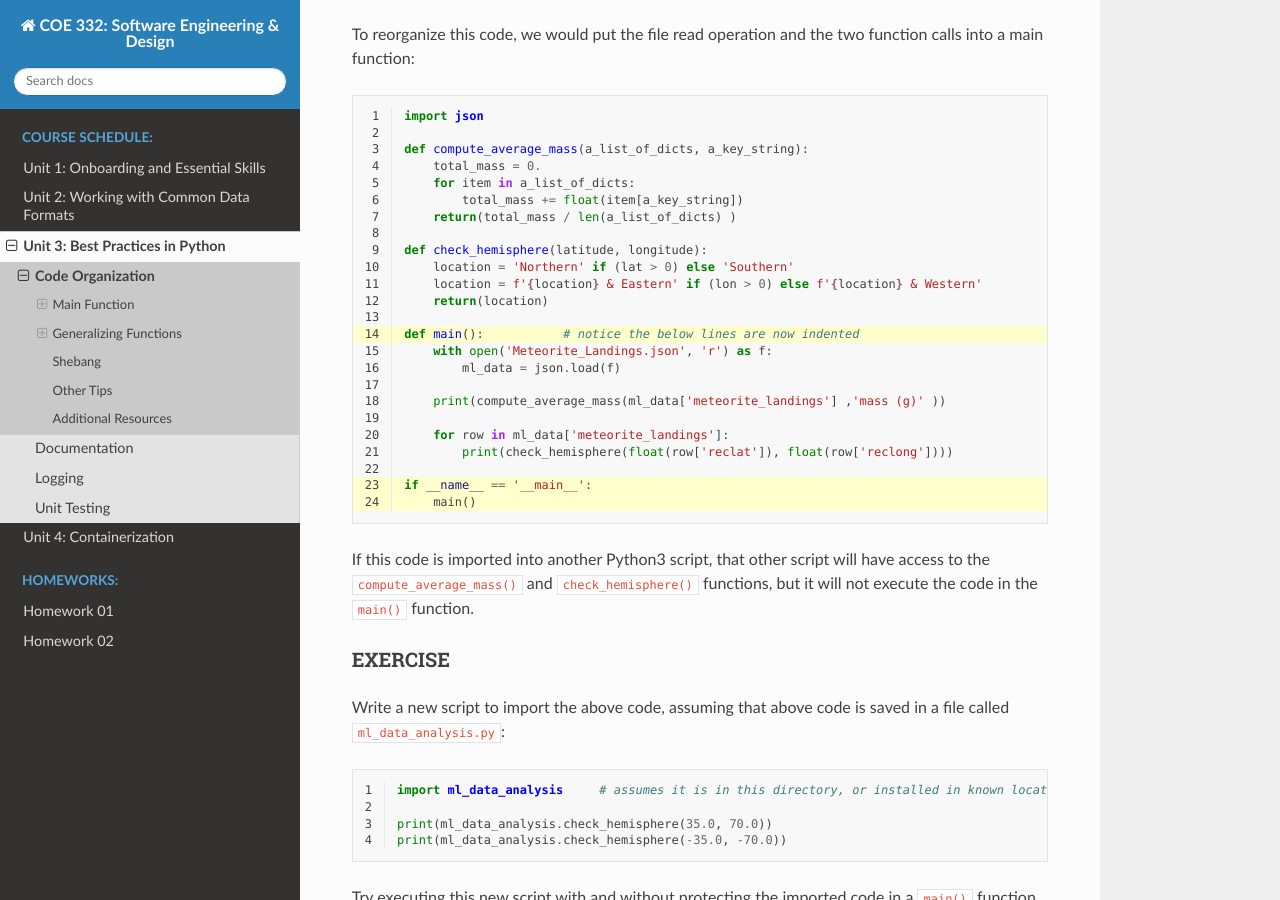
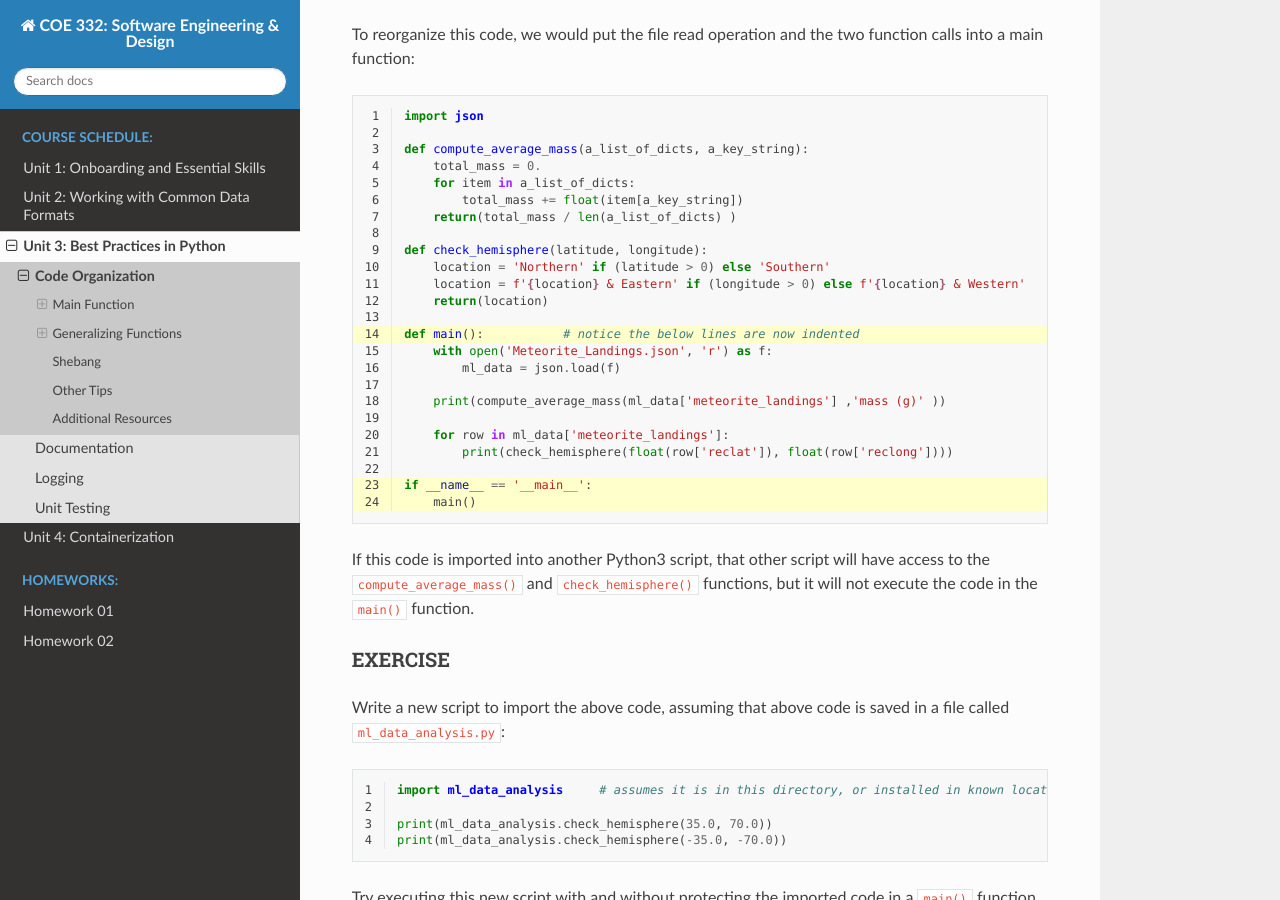
Before and after one commit to TACC/coe-332-sp22, a Sphinx documentation site: the page built from docs/unit03/organization.rst, in a window 1280 px wide and 900 px high, scrolled down 1275 px. Built offline with Sphinx 7.4.7 and the Read the Docs theme 2.0.0, drawn with Linux system fonts in a browser that asks for light colours.

```diff
--- a/docs/unit03/organization.rst
+++ b/docs/unit03/organization.rst
@@ -81,8 +81,8 @@ calls into a main function:
         return(total_mass / len(a_list_of_dicts) )
 
     def check_hemisphere(latitude, longitude):
-        location = 'Northern' if (lat > 0) else 'Southern'
-        location = f'{location} & Eastern' if (lon > 0) else f'{location} & Western'
+        location = 'Northern' if (latitude > 0) else 'Southern'
+        location = f'{location} & Eastern' if (longitude > 0) else f'{location} & Western'
         return(location)
 
     def main():           # notice the below lines are now indented
```
